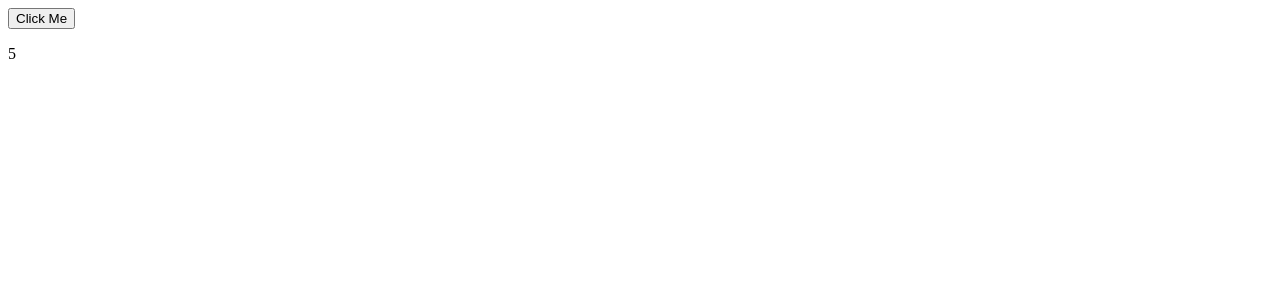
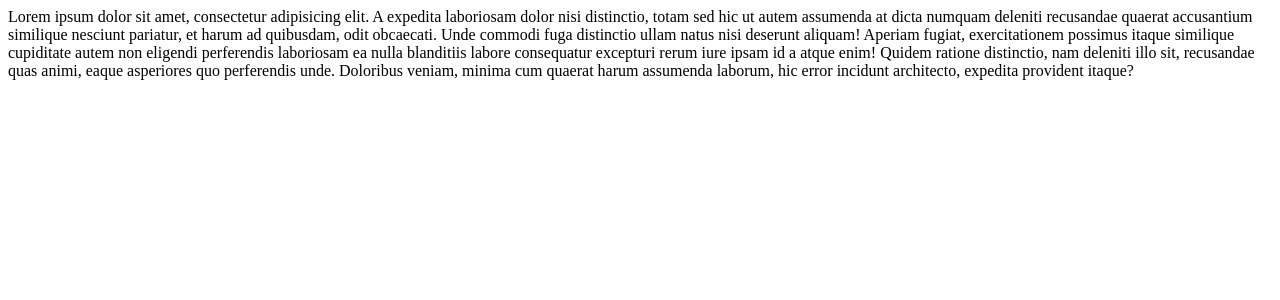
Before and after one commit to Scientific-Research/react-app-Mo-Ha, a React (Vite) app: page / in a window 1280 px wide. Shown: the top 300 px of the page. Built offline with nearby package versions, Linux system fonts and the light colour scheme.

Commit message:
Displaying Random Text and send it to the ExapandableText.tsx via Children Props

```diff
--- a/src/App.tsx
+++ b/src/App.tsx
@@ -4,14 +4,20 @@ import Message from './Message';
 import produce from 'immer';
 import NavBar from './components/NavBar';
 import Cart from './components/Cart';
+import ExpandableText from './components/ExpandableText';
 
 const App = () => {
 	// const [cartItems, setCartItems] = useState(['Producrt1', 'Product2']);
+	const [wordNumber, setWordNumber] = useState('false');
+	//when OFF => display 100 Words
+	//when ON => display what the user entered already!
+	//const [wordNumber, setWordNumber] = useState('false');
 
-	const [drink, setDrink] = useState({
-		title: 'Americano',
-		price: 5,
-	});
+	// const [drink, setDrink] = useState({
+	// 	title: 'Americano',
+	// 	price: 5,
+	// });
+
 	// Sharing State between Components
 	// const [game, setGame] = useState({
 	// 	id: 1,
@@ -67,13 +73,14 @@ const App = () => {
 	// 	},
 	// });
 
-	const handleClick = () => {
+	//-------------------------------------
+	// Solution with two lines
 	// drink.price = 70;
 	// setDrink({ ...drink });
-
+	//-------------------------------------
 	//ODER nur in one line:
-		setDrink({ ...drink, price: 60 });
-
+	// setDrink({ ...drink, price: 60 });
+	//-------------------------------------
 	//ODER => the meaning of spread operator => ... - Start
 	// const newDrink = {
 	// 	title: drink.title,
@@ -81,7 +88,7 @@ const App = () => {
 	// };
 	// setDrink(newDrink);
 	//ODER => the meaning of spread operator => ... - End
-
+	//-------------------------------------
 	// console.log(drink);
 	// <p>{drink.price}</p>;
 	// Updating Nested Objects - Start
@@ -156,16 +163,39 @@ const App = () => {
 	// setPizza({ ...pizza });
 	// console.log(pizza.toppings);
 	// // Solution_1
-	};
+	const handleClick = () => {};
 
 	// const handleClearItems = () => {
 	// 	setCartItems([]);
 	// };
 
+	const handleShortWords = () => {
+		//when OFF/False => display 100 Words
+		//when ON/True => display what the user entered already!
+		//const [wordNumber, setWordNumber] = useState('false');
+	};
+
 	return (
 		<div>
-			<button onClick={handleClick}>Click Me</button>
-			<p>{drink.price}</p>
+			{/* <ExpandableText maxChars={0} onShort={handleShortWords}> */}
+			<ExpandableText maxChars={0} onShort={handleShortWords}>
+				Lorem ipsum dolor sit amet, consectetur adipisicing elit. A
+				expedita laboriosam dolor nisi distinctio, totam sed hic ut
+				autem assumenda at dicta numquam deleniti recusandae quaerat
+				accusantium similique nesciunt pariatur, et harum ad quibusdam,
+				odit obcaecati. Unde commodi fuga distinctio ullam natus nisi
+				deserunt aliquam! Aperiam fugiat, exercitationem possimus itaque
+				similique cupiditate autem non eligendi perferendis laboriosam
+				ea nulla blanditiis labore consequatur excepturi rerum iure
+				ipsam id a atque enim! Quidem ratione distinctio, nam deleniti
+				illo sit, recusandae quas animi, eaque asperiores quo
+				perferendis unde. Doloribus veniam, minima cum quaerat harum
+				assumenda laborum, hic error incidunt architecto, expedita
+				provident itaque?
+			</ExpandableText>
+
+			{/* <button onClear={handleShortWords}>More</button> */}
+			{/* <p>{drink.price}</p> */}
 			{/* <NavBar cartItemsCount={cartItems.length}></NavBar> */}
 			{/* <Cart cartItems={cartItems} onClear={handleClearItems}></Cart> */}
 
--- /dev/null
+++ b/src/components/ExpandableText.tsx
@@ -0,0 +1,22 @@
+import React from 'react';
+
+interface IProps {
+	children: string;
+	maxChars: number;
+	onShort: () => void;
+}
+
+// const ExpandableText = ({ maxChars, onShort }: IProps) => {
+const ExpandableText = ({ children, maxChars, onShort }: IProps) => {
+	return (
+		<>
+			<div>
+				{/* <button onClick={() => onShort()}>More</button> */}
+				{/* <button>More</button> */}
+				<div>{children}</div>
+			</div>
+		</>
+	);
+};
+
+export default ExpandableText;
```
Lines whose indentation alone changed are shown as unchanged.
